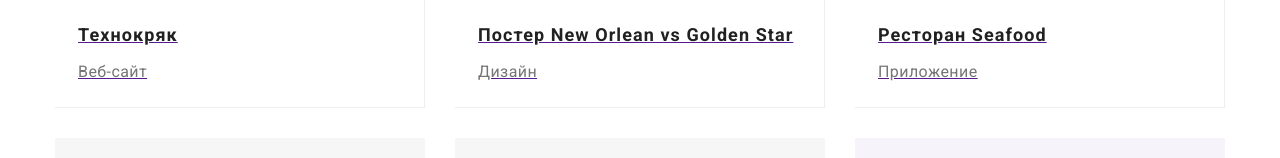
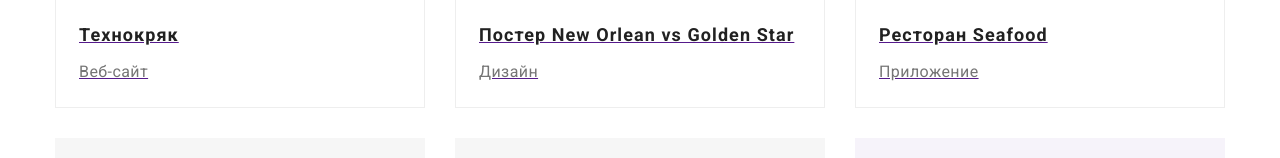
Before and after one commit to itfreshman2021/goit-markup-hw-03, a plain HTML site: page portfolio.html in a window 1280 px wide. Shown: the part 546-704 px from the top of the page. Drawn offline with nearby package versions, Linux system fonts and the light colour scheme.

Commit message:
Виправлено очепятку
Виправлено очепятку

```diff
--- a/css/styles.css
+++ b/css/styles.css
@@ -445,7 +445,7 @@
 .project-content {
 
   border-right: 1px solid #EEEEEE;
-  border-left: 1px solid #EEEEEEE;
+  border-left: 1px solid #EEEEEE;
   border-bottom: 1px solid #EEEEEE;
   padding-left: 23px;
   padding-right: 23px;
```
